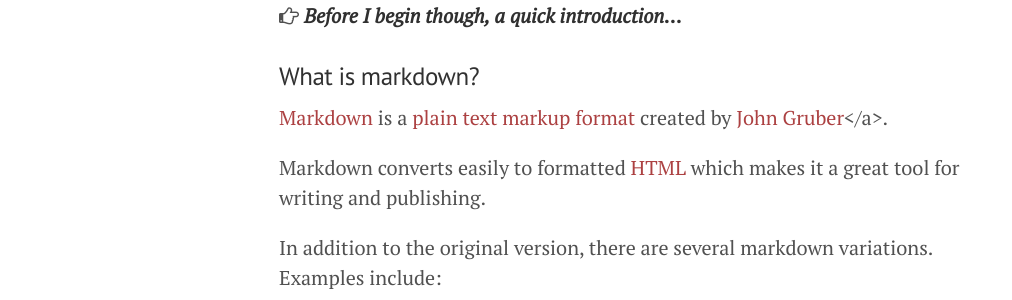
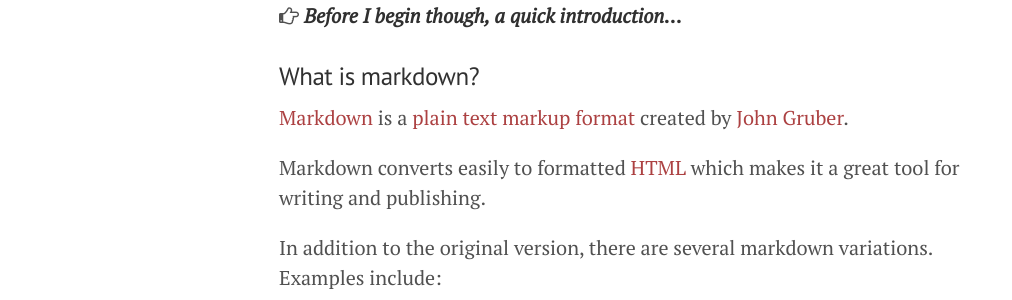
Before and after one commit to techstreams/techstreams.github.io, a Jekyll site: the page built from _posts/2015-09-21-simplify-writing-with-markdown.md, in a window 1280 px wide and 900 px high, scrolled down 383 px. Shown: the part 156-456 px from the top of the window, without its empty margins (1-1013 px from the left). Built offline with Jekyll 4.4.1, drawn with Linux system fonts in a browser that asks for light colours; nearby versions of some CDN libraries.

Commit message:
Remove extraneous tag

```diff
--- a/_posts/2015-09-21-simplify-writing-with-markdown.md
+++ b/_posts/2015-09-21-simplify-writing-with-markdown.md
@@ -16,7 +16,7 @@ It occurred to me recently that I use ***markdown*** to simplify most of my writ
 
 ### What is markdown?
 
-[Markdown](https://daringfireball.net/projects/markdown/) is a [plain text markup format](https://en.wikipedia.org/wiki/Markup_language) created by [John Gruber](https://daringfireball.net/)</a>.
+[Markdown](https://daringfireball.net/projects/markdown/) is a [plain text markup format](https://en.wikipedia.org/wiki/Markup_language) created by [John Gruber](https://daringfireball.net/).
 
 Markdown converts easily to formatted [HTML](https://en.wikipedia.org/wiki/HTML) which makes it a great tool for writing and publishing.
 
```
